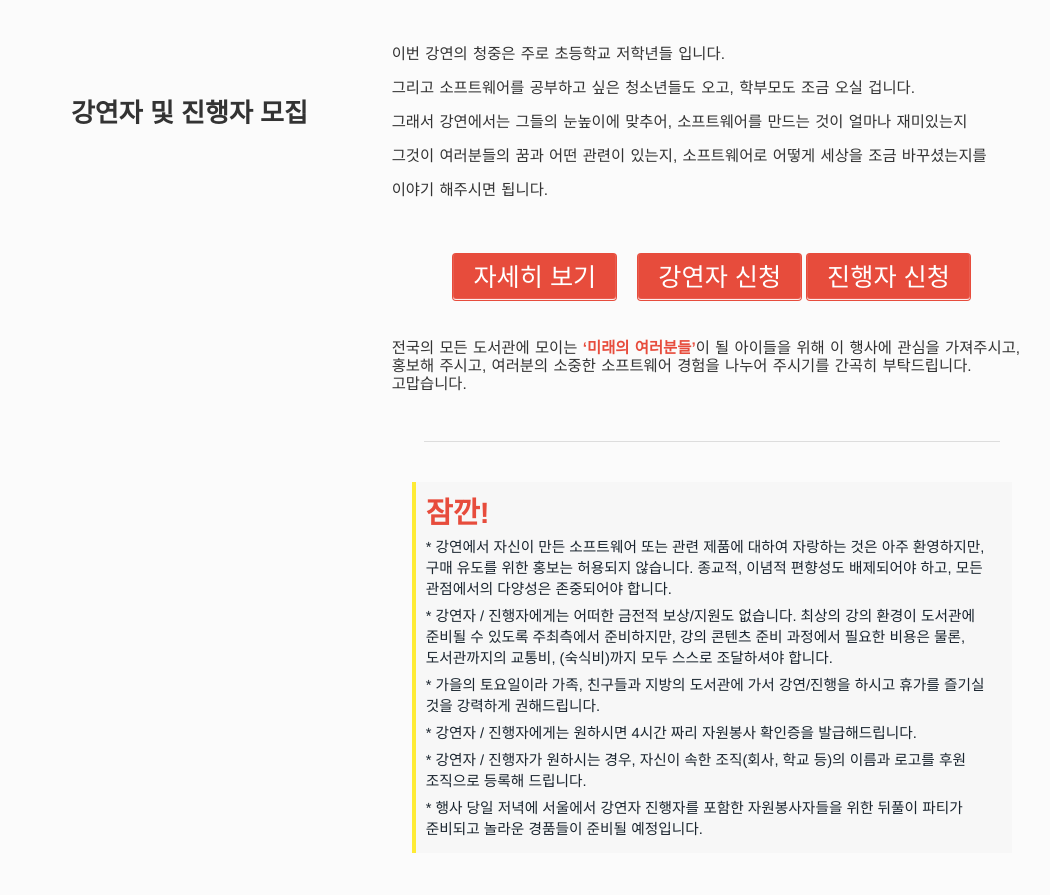
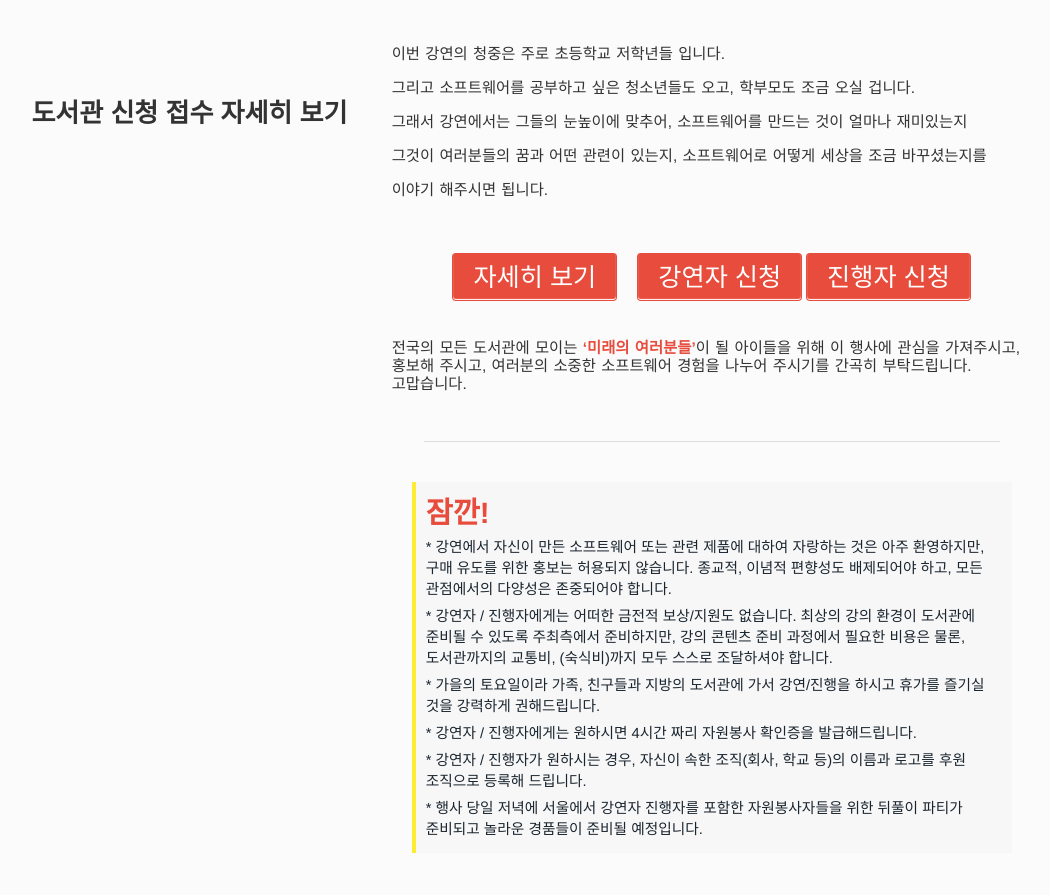
Before and after one commit to somul-project/somul-project.github.io, a website: page index.html in a window 1280 px wide. Shown: the part 2148-3043 px from the top of the page, without its empty margins (9-1059 px from the left). Drawn offline with nearby package versions, Linux system fonts and the light colour scheme.

Commit message:
오타 수정

```diff
--- a/index.html
+++ b/index.html
@@ -126,7 +126,7 @@
             </section>
 
             <section id="speaker">
-                <div class="left_label"><h1 class="label margin_default">강연자 및 진행자 모집</h1>
+                <div class="left_label"><h1 class="label margin_default">도서관 신청 접수 자세히 보기</h1>
 
   </div>
                 <div class="content">
```
